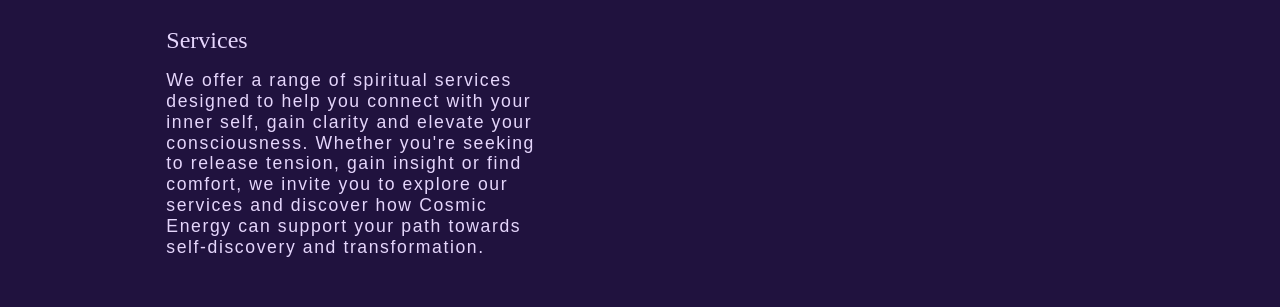
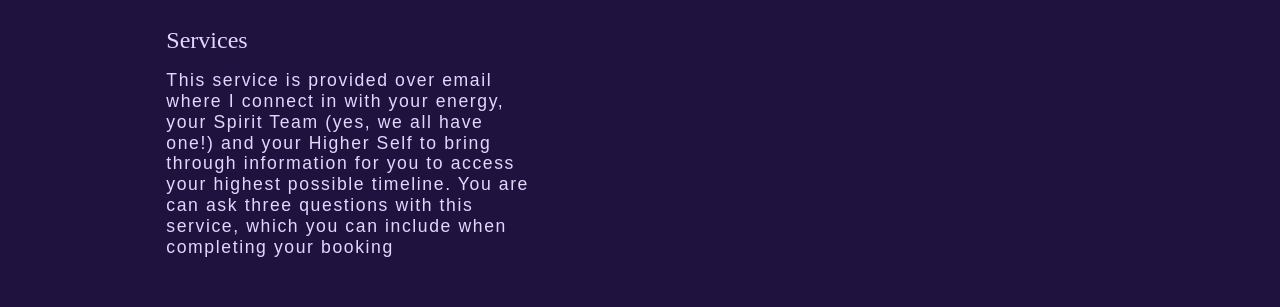
Before and after one commit to deshandeshandeshan/cosmicenergywithaimee, a React (Create React App) app: page /services in a window 1280 px wide. Shown: the part 246-553 px from the top of the page. Built offline with nearby package versions, Linux system fonts and the light colour scheme; a web font is replaced by a local one.

Commit message:
Updated services to reflect Aimees changes. Changed the styling for the consult booking page

```diff
--- a/public/index.html
+++ b/public/index.html
@@ -9,7 +9,10 @@
     <link rel="mask-icon" href="/safari-pinned-tab.svg" color="#5bbad5" />
     <meta name="msapplication-TileColor" content="#da532c" />
     <meta name="theme-color" content="#ffffff" />
-    <meta name="viewport" content="width=device-width, initial-scale=1" />
+    <meta
+      name="viewport"
+      content="width=device-width, initial-scale=1, minimum-scale=1"
+    />
     <meta
       name="description"
       content="Cosmic Energy is a spiritual company founded by Aimee. Our services
--- a/src/components/Consult.css
+++ b/src/components/Consult.css
@@ -1,6 +1,6 @@
 .consultContainer {
   padding-top: 8rem;
-    background-color: #20123E;
+  background-color: #20123e;
 }
 
 .consultEmailLink {
@@ -8,9 +8,9 @@
 }
 
 .consultItem {
-    background-color: #E8E3D6;
+  background-color: #e8e3d6;
   padding: 2rem;
-    border-radius: 1rem
+  border-radius: 1rem;
 }
 
 .paddingBottom {
@@ -19,7 +19,7 @@
 
 .consultHeader {
   text-align: center;
-    color: #E5D6FC;
+  color: #e5d6fc;
   padding-top: 4rem;
 }
 
@@ -48,13 +48,13 @@
 .cosultButton {
   margin-left: auto;
   margin-right: auto;
-    margin-top: 2rem
+  margin-top: 2rem;
 }
 
 .consultEmail {
   text-align: center;
   padding: 0 2rem 4rem;
-    color: #E5D6FC;
+  color: #e5d6fc;
 }
 
 @media only screen and (min-width: 50rem) {
--- a/src/components/Services.js
+++ b/src/components/Services.js
@@ -1,6 +1,4 @@
 import { Link } from "react-router-dom";
-import reiki from "../images/reiki.jpg";
-import oracleCards from "../images/oracle_cards.jpg";
 import incense from "../images/incense.jpg";
 import "./Services.css";
 import { Reveal } from "./utils/Reveal";
@@ -20,19 +18,18 @@
           <div className="gridItemB">
             <Reveal>
               <p className="textColourLightPurple">
-                We offer a range of spiritual services designed to help you
-                connect with your inner self, gain clarity and elevate your
-                consciousness. Whether you're seeking to release tension, gain
-                insight or find comfort, we invite you to explore our services
-                and discover how Cosmic Energy can support your path towards
-                self-discovery and transformation.
+                This service is provided over email where I connect in with your
+                energy, your Spirit Team (yes, we all have one!) and your Higher
+                Self to bring through information for you to access your highest
+                possible timeline. You are can ask three questions with this
+                service, which you can include when completing your booking
               </p>
             </Reveal>
           </div>
         </div>
       </section>
 
-      <section className="services servicesGrid">
+      {/* <section className="services servicesGrid">
         <img
           src={reiki}
           alt="Side profile of someones face laying down as someone performs reiki on them"
@@ -78,7 +75,7 @@
             </p>
           </Reveal>
         </div>
-      </div>
+      </div> */}
 
       <div className="services servicesGrid">
         <img
--- a/src/components/consultationBooking/ConsultationBooking.css
+++ b/src/components/consultationBooking/ConsultationBooking.css
@@ -1,15 +1,15 @@
 .consultationPage {
-    background-color: #20123E;
-    height: 55rem;
-    padding-top: 8rem;
+  background-color: #20123e;
+  height: 70rem;
+  padding: 8rem 2rem 8rem;
 }
 
-.consultationPadding {
-    padding: 10rem 2rem 0
+div.calendly-inline-widget {
+  height: 100% !important;
 }
 
 @media only screen and (min-width: 50rem) {
-    .consultationPadding {
-        padding: 0
-    }
+  .consultationPage {
+    height: 65rem;
+  }
 }
--- a/src/components/consultationBooking/ConsultationIntroduction.js
+++ b/src/components/consultationBooking/ConsultationIntroduction.js
@@ -4,7 +4,9 @@
 const consultationIntroduction = () => {
   return (
     <main className="consultationPage consultationPadding">
-      <InlineWidget url="https://calendly.com/hello-45w/introductory-call?background_color=e8e3d6&text_color=20123e&primary_color=8a26a0" />
+      <div>
+        <InlineWidget url="https://calendly.com/hello-45w/introductory-call?background_color=e8e3d6&text_color=20123e&primary_color=8a26a0" />
+      </div>
     </main>
   );
 };
```
Lines whose indentation alone changed are shown as unchanged.
